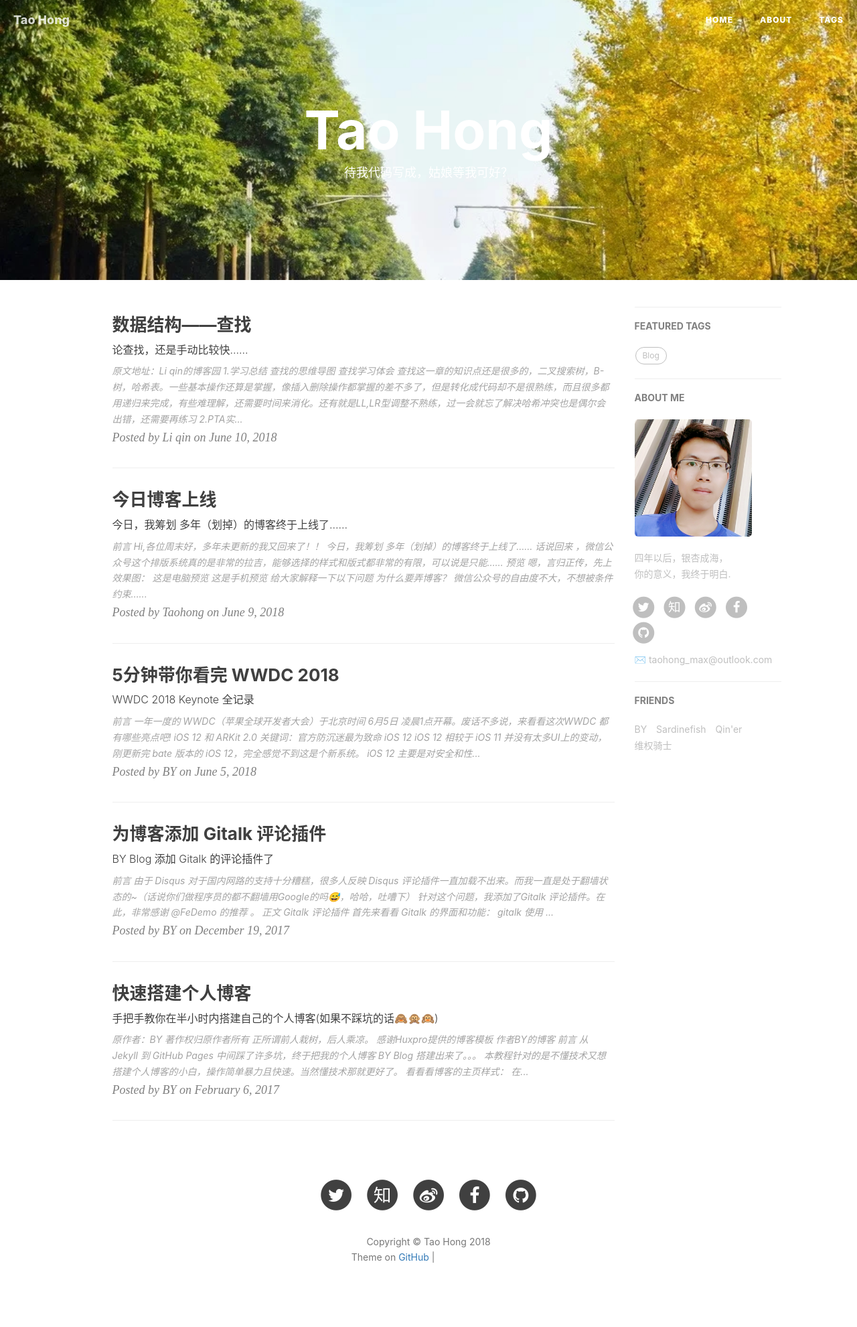
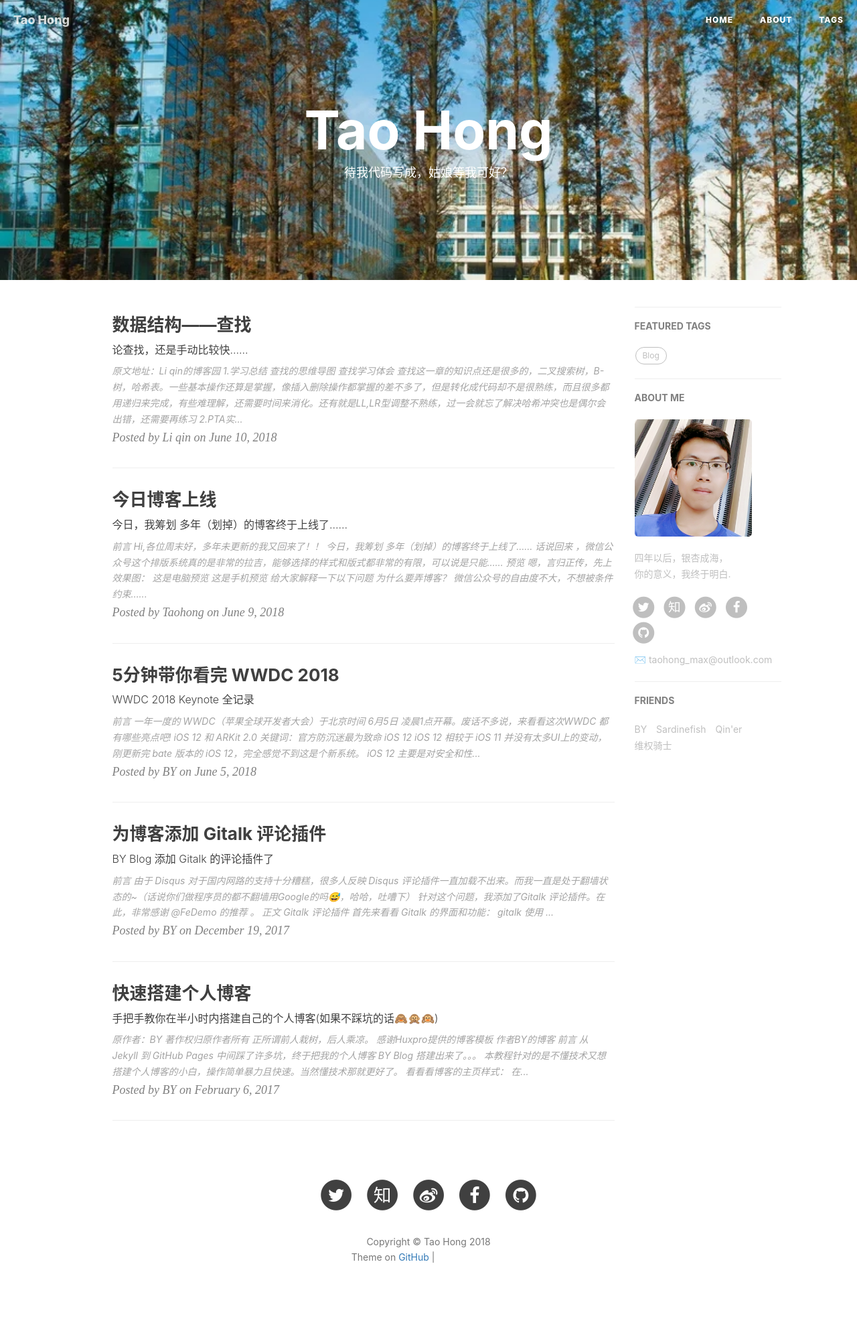
Before and after one commit to TaohongMaxwell/TaohongMaxwell.github.io, a Jekyll site: the page built from index.html, in a window 1280 px wide. Shown: the whole page at 67% size. Built offline with Jekyll 4.4.1, drawn with Linux system fonts in a browser that asks for light colours; nearby versions of some CDN libraries; the list of posts is cut into pages by our own code; comment, search, counter and statistics services are not loaded; grey boxes are pictures that could not be loaded.

Commit message:
change bg pix

```diff
--- a/_config.yml
+++ b/_config.yml
@@ -1,7 +1,7 @@
 # Site settings
 title: Tao Hong
 SEOTitle: 陶宏 | TaohongMaxwell
-header-img: img/univs/uestc-cx.jpg
+header-img: img/univs/uestc-sxl.jpg
 email: taohong_max@outlook.com
 description: "Every failure is leading towards success."
 
```
